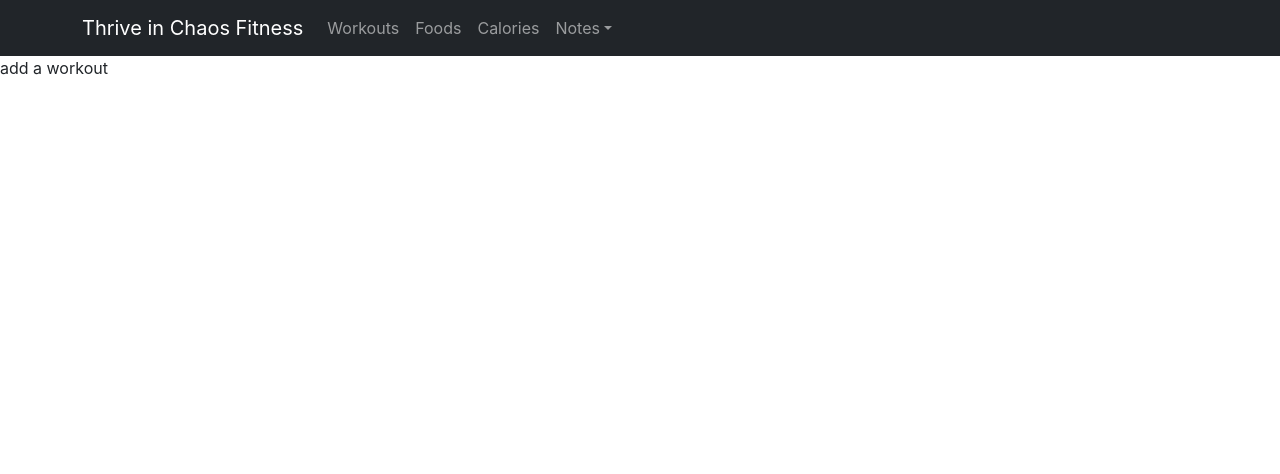
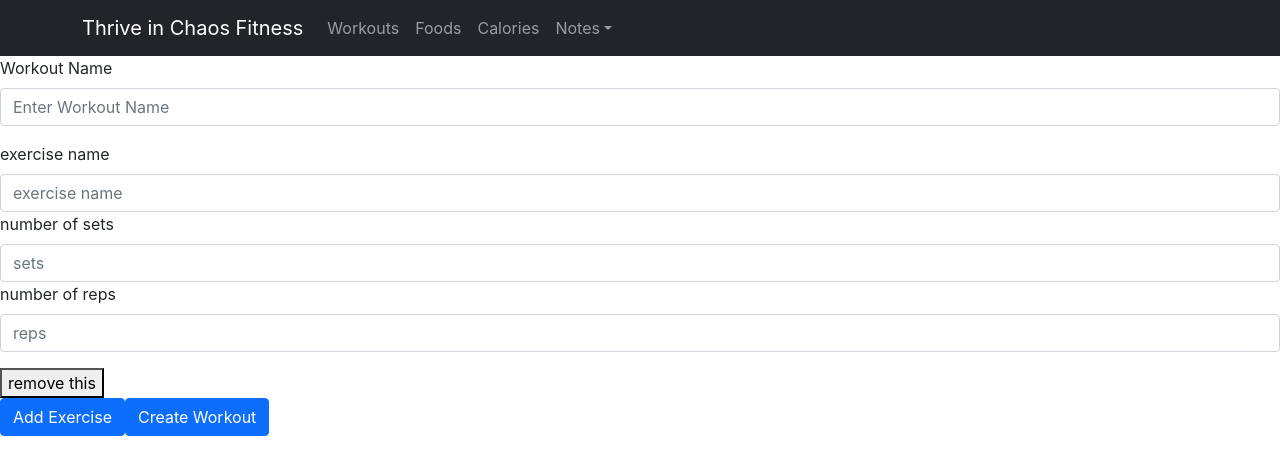
Before and after one commit to mrogers23458/workout-app, a React (Create React App) app in the folder client/: page /workouts/add in a window 1280 px wide. Shown: the top 474 px of the page. Built offline with nearby package versions, Linux system fonts and the light colour scheme.

Commit message:
created add workout, and add exercise component

```diff
--- /dev/null
+++ b/client/src/components/ExerciseCard.js
@@ -0,0 +1,20 @@
+import { Form } from "react-bootstrap"
+
+export default function ExerciseCard(props) {
+    console.log(props)
+
+    return (
+        <div className="exercise-card-box">
+            <Form>
+                <Form.Group className="mb-3" controlId="formBasicEmail">
+                    <Form.Label>exercise name</Form.Label>
+                    <Form.Control type="text" placeholder="exercise name" />
+                    <Form.Label>number of sets</Form.Label>
+                    <Form.Control type="text" placeholder="sets" />
+                    <Form.Label>number of reps</Form.Label>
+                    <Form.Control type="text" placeholder="reps" />
+                </Form.Group>
+            </Form>
+        </div>
+    )
+}
--- a/client/src/pages/AddWorkout.js
+++ b/client/src/pages/AddWorkout.js
@@ -1,7 +1,38 @@
+import { useState } from "react"
+import { Form, Button } from "react-bootstrap"
+import ExerciseCard from "../components/ExerciseCard"
 export default function AddWorkout() {
+
+    const [components, setComponents] = useState(["Sample Component"])
+
+    function addComponent() {
+        setComponents([...components, "Sample component"])
+        console.log(components)
+    }
+
+    function removeComponent(i) {
+        console.log(i)
+        const element = document.getElementById(i)
+        element.setAttribute('style', "display: none")
+    }
+
     return(
         <div className="add-workout-box">
-            add a workout
+            <Form>
+                <Form.Group className="mb-3" controlId="formBasicTitle">
+                    <Form.Label>Workout Name</Form.Label>
+                    <Form.Control type="text" placeholder="Enter Workout Name" />
+                </Form.Group>
+            </Form>
+                <div id="exercises" className="exercises-box">
+                    {components.map((item, i) => (<div key={i} id={i}><ExerciseCard  text={item} /><button onClick={() => removeComponent(i)}>remove this</button></div>))}
+                </div>
+                <Button id="add-exercise-btn" variant="primary" onClick={addComponent}>
+                    Add Exercise
+                </Button>
+                <Button variant="primary" onClick={removeComponent} type="submit">
+                    Create Workout
+                </Button>
         </div>
     )
 }
```
